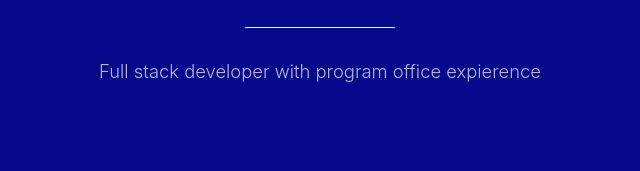
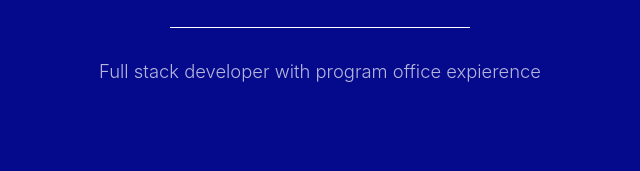
Before and after one commit to swholm19/swholm19.github.io, a website with bundled scripts: page index.html in a window 1280 px wide. Shown: the part 373-544 px from the top of the page, 320-960 px from the left. Built offline with nearby package versions, Linux system fonts and the light colour scheme.

Commit message:
Updated Line Setting to be better aesthetically

```diff
--- a/css/creative.css
+++ b/css/creative.css
@@ -13,7 +13,7 @@ body {
 }
 
 hr {
-  max-width: 150px;
+  max-width: 300px;
   border-width: 3px;
   border-color: #111;
 }
```
